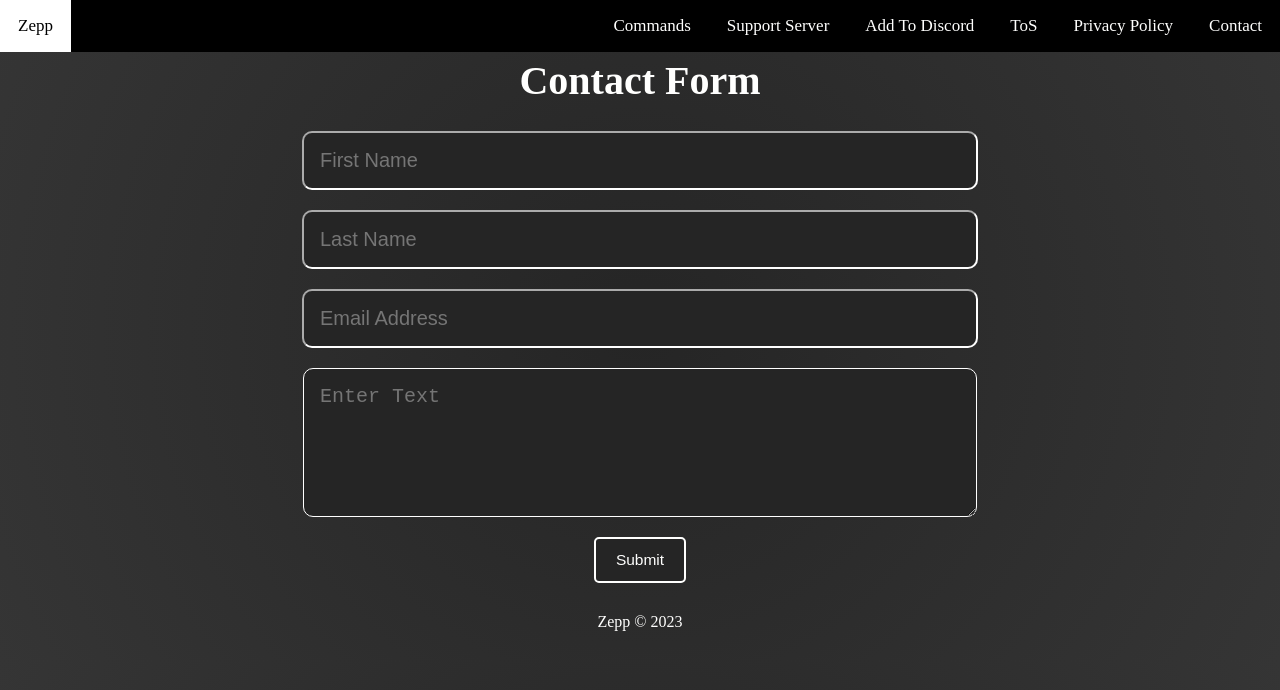
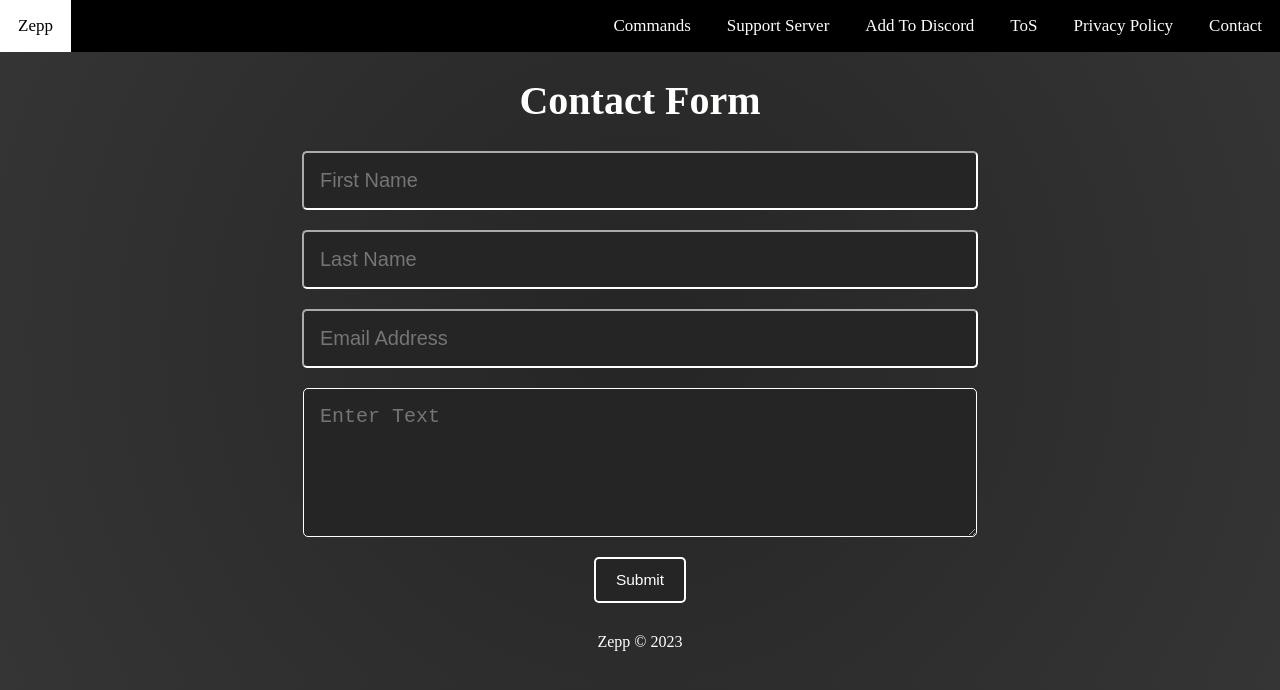
Before and after one commit to AntonisRsmn/RyvexWebsite, a plain HTML site: page contact.html in a window 1280 px wide. Drawn offline with Linux system fonts and the light colour scheme.

Commit message:
Update -contact 4-2-2024 01;29

```diff
--- a/style-contact.css
+++ b/style-contact.css
@@ -97,7 +97,7 @@ html{
 
   h1 {
     color: #FFFFFE;
-    padding-top: 30px;
+    padding-top: 50px;
     text-align: center;
     font-size: 40px;
   }
@@ -109,7 +109,7 @@ html{
     margin-bottom: 20px;
     font-size: 20px;
     padding: 16px 16px;
-    border-radius: 10px;
+    border-radius: 5px;
     border-color: #FFFFFF;
     color: #FFFFFE;
     display: flex;
@@ -122,7 +122,7 @@ html{
     margin: auto;
     font-size: 20px;
     padding: 16px 16px;
-    border-radius: 10px;
+    border-radius: 5px;
     border-color: #FFFFFF;
     color: #FFFFFE;
     display: flex;
```
